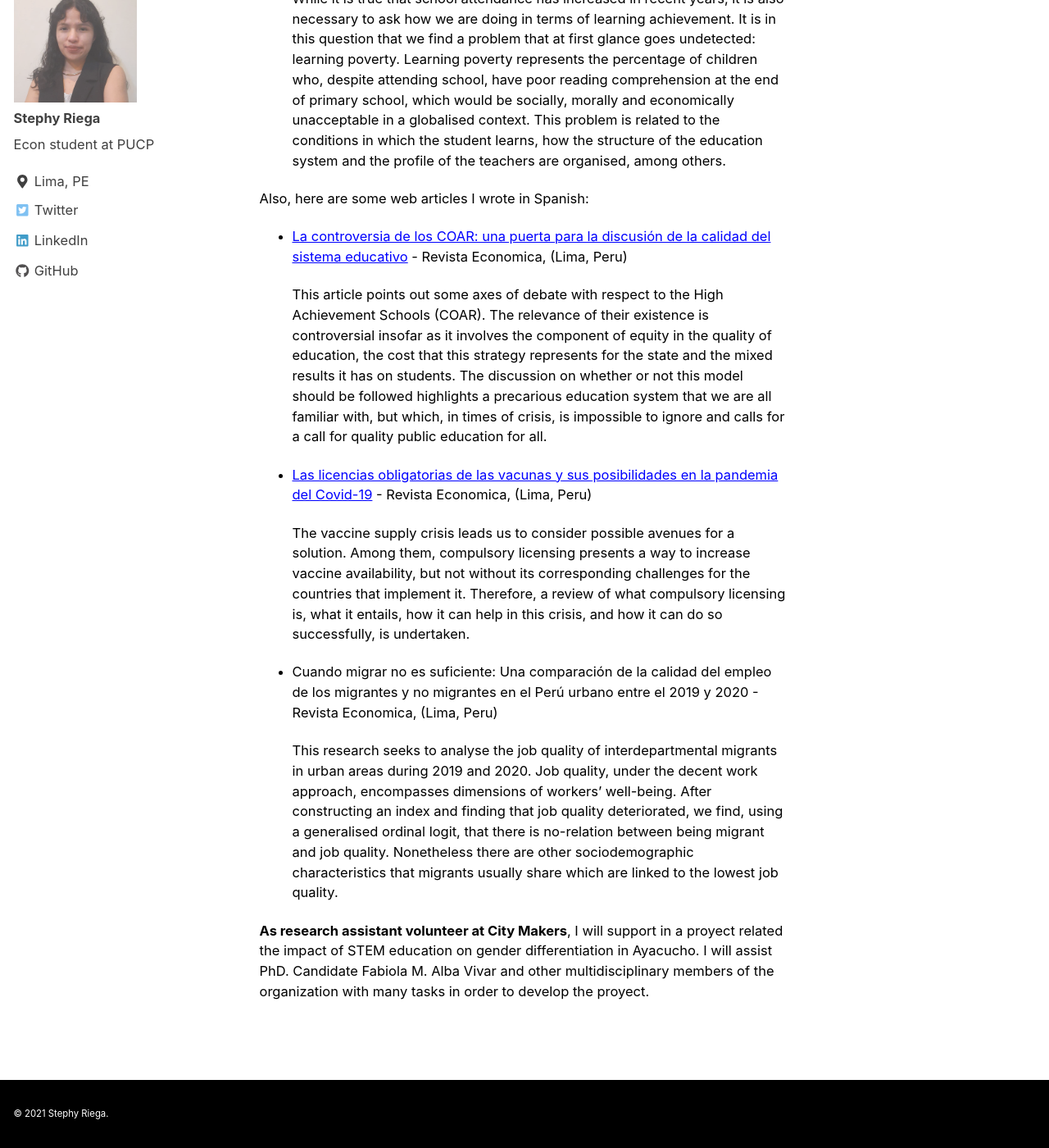
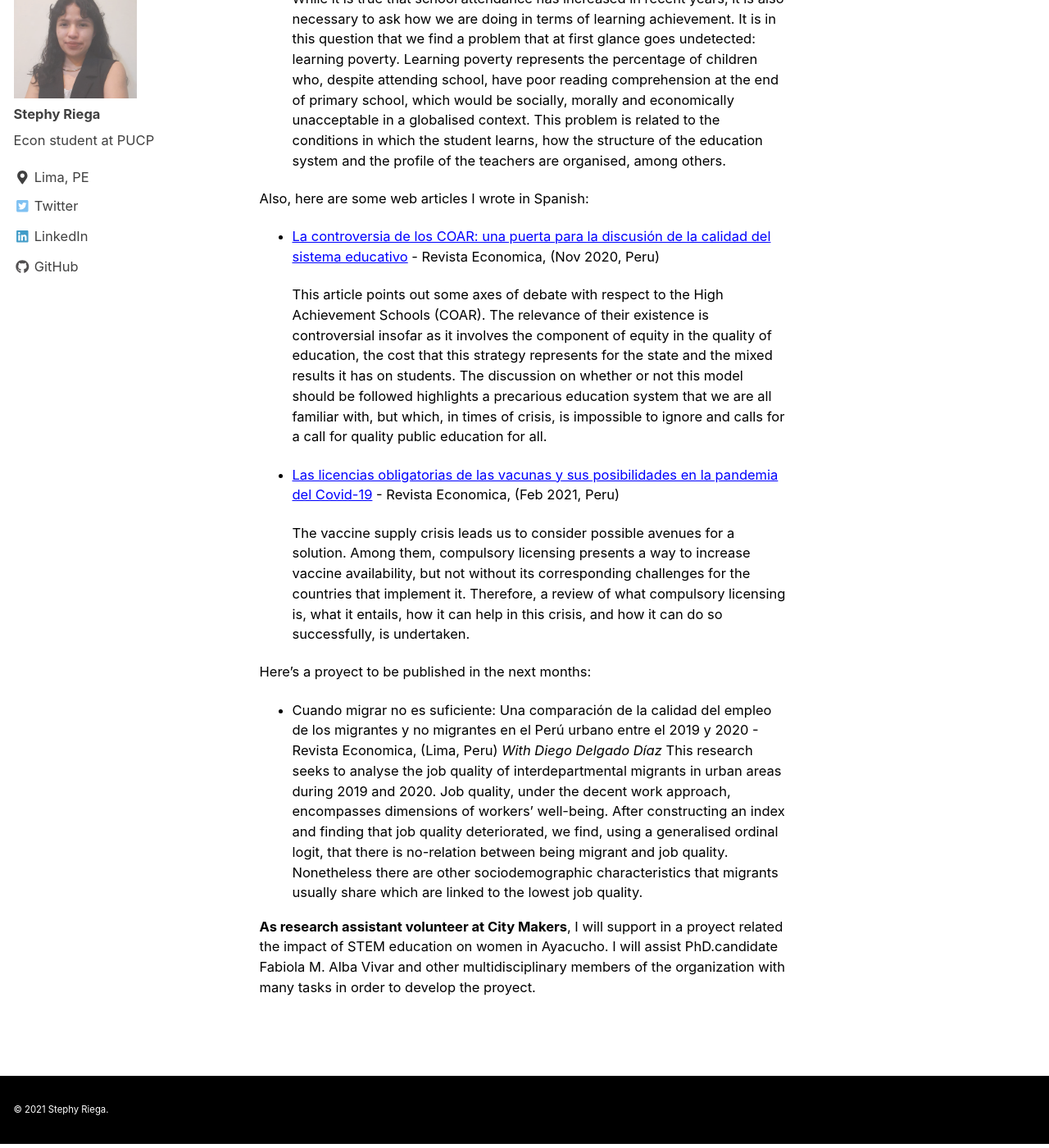
Before and after one commit to stephyriega/stephyriega.github.io, a Jekyll site: the page built from _pages/projects.md, in a window 1280 px wide and 1400 px high, scrolled down 1251 px. Shown: the whole window at 82% size. Built offline with Jekyll 4.4.1, drawn with Linux system fonts in a browser that asks for light colours; nearby versions of some CDN libraries; some of the changed text lies outside the part shown.

Commit message:
Update projects.md

```diff
--- a/_pages/projects.md
+++ b/_pages/projects.md
@@ -23,24 +23,26 @@
 
 **As volunteer in the Research and Publications area at [Economica](https://economica.pe/)**, I have written an articule for its bulletin:
 
-* [La crisis de la educación y la pobreza del aprendizaje en el Perú](https://drive.google.com/file/d/1G9Py1p4xmrvhwBM802iRVaeBIiFjQPIs/view?fbclid=IwAR1jL_aOwrDn0upcJBpbVasuBzyFKRhmXiZL8XztnG8ciq6D6rwXkRGW7yA) - Revista Economica, (Lima, Peru)
+* [La crisis de la educación y la pobreza del aprendizaje en el Perú](https://drive.google.com/file/d/1G9Py1p4xmrvhwBM802iRVaeBIiFjQPIs/view?fbclid=IwAR1jL_aOwrDn0upcJBpbVasuBzyFKRhmXiZL8XztnG8ciq6D6rwXkRGW7yA) - Revista Economica, (March 2021, Peru)
     <em>With Patty Condor Lázaro</em>
 
     While it is true that school attendance has increased in recent years, it is also necessary to ask how we are doing in terms of learning achievement. It is in this question that we find a problem that at first glance goes undetected: learning poverty. Learning poverty represents the percentage of children who, despite attending school, have poor reading comprehension at the end of primary school, which would be socially, morally and economically unacceptable in a globalised context. This problem is related to the conditions in which the student learns, how the structure of the education system and the profile of the teachers are organised, among others.
 
 
 Also, here are some web articles I wrote in Spanish:
- * [La controversia de los COAR: una puerta para la discusión de la calidad del sistema educativo](https://economica.pe/la-controversia-de-los-coar-una-puerta-para-la-discusion-de-la-calidad-del-sistema-educativo/) - Revista Economica, (Lima, Peru)
+
+ * [La controversia de los COAR: una puerta para la discusión de la calidad del sistema educativo](https://economica.pe/la-controversia-de-los-coar-una-puerta-para-la-discusion-de-la-calidad-del-sistema-educativo/) - Revista Economica, (Nov 2020, Peru)
 
     This article points out some axes of debate with respect to the High Achievement Schools (COAR). The relevance of their existence is controversial insofar as it involves the component of equity in the quality of education, the cost that this strategy represents for the state and the mixed results it has on students. The discussion on whether or not this model should be followed highlights a precarious education system that we are all familiar with, but which, in times of crisis, is impossible to ignore and calls for a call for quality public education for all.
 
- * [Las licencias obligatorias de las vacunas y sus posibilidades en la pandemia del Covid-19](https://economica.pe/las-licencias-obligatorias-de-las-vacunas-y-sus-posibilidades-en-la-pandemia-del-covid-19/) - Revista Economica, (Lima, Peru)
+ * [Las licencias obligatorias de las vacunas y sus posibilidades en la pandemia del Covid-19](https://economica.pe/las-licencias-obligatorias-de-las-vacunas-y-sus-posibilidades-en-la-pandemia-del-covid-19/) - Revista Economica, (Feb 2021, Peru)
 
     The vaccine supply crisis leads us to consider possible avenues for a solution. Among them, compulsory licensing presents a way to increase vaccine availability, but not without its corresponding challenges for the countries that implement it. Therefore, a review of what compulsory licensing is, what it entails, how it can help in this crisis, and how it can do so successfully, is undertaken.
 
+Here's a proyect to be published in the next months:
 
  * Cuando migrar no es suficiente:  Una comparación de la calidad del empleo de los migrantes y no migrantes en el Perú urbano entre el 2019 y 2020 - Revista Economica, (Lima, Peru)
-
+<em>With Diego Delgado Díaz</em>
     This research seeks to analyse the job quality of interdepartmental migrants in urban areas during 2019 and 2020. Job quality, under the decent work approach, encompasses dimensions of workers' well-being. After constructing an index and finding that job quality deteriorated, we find, using a generalised ordinal logit, that there is no-relation between being migrant and job quality. Nonetheless there are other sociodemographic characteristics that migrants usually share which are linked to the lowest job quality.
 
-**As research assistant volunteer at City Makers**, I will support in a proyect related the impact of STEM education on gender differentiation in Ayacucho. I will assist PhD. Candidate Fabiola M. Alba Vivar and other multidisciplinary members of the organization with many tasks in order to develop the proyect.
+**As research assistant volunteer at City Makers**, I will support in a proyect related the impact of STEM education on women in Ayacucho. I will assist PhD.candidate Fabiola M. Alba Vivar and other multidisciplinary members of the organization with many tasks in order to develop the proyect.
```
